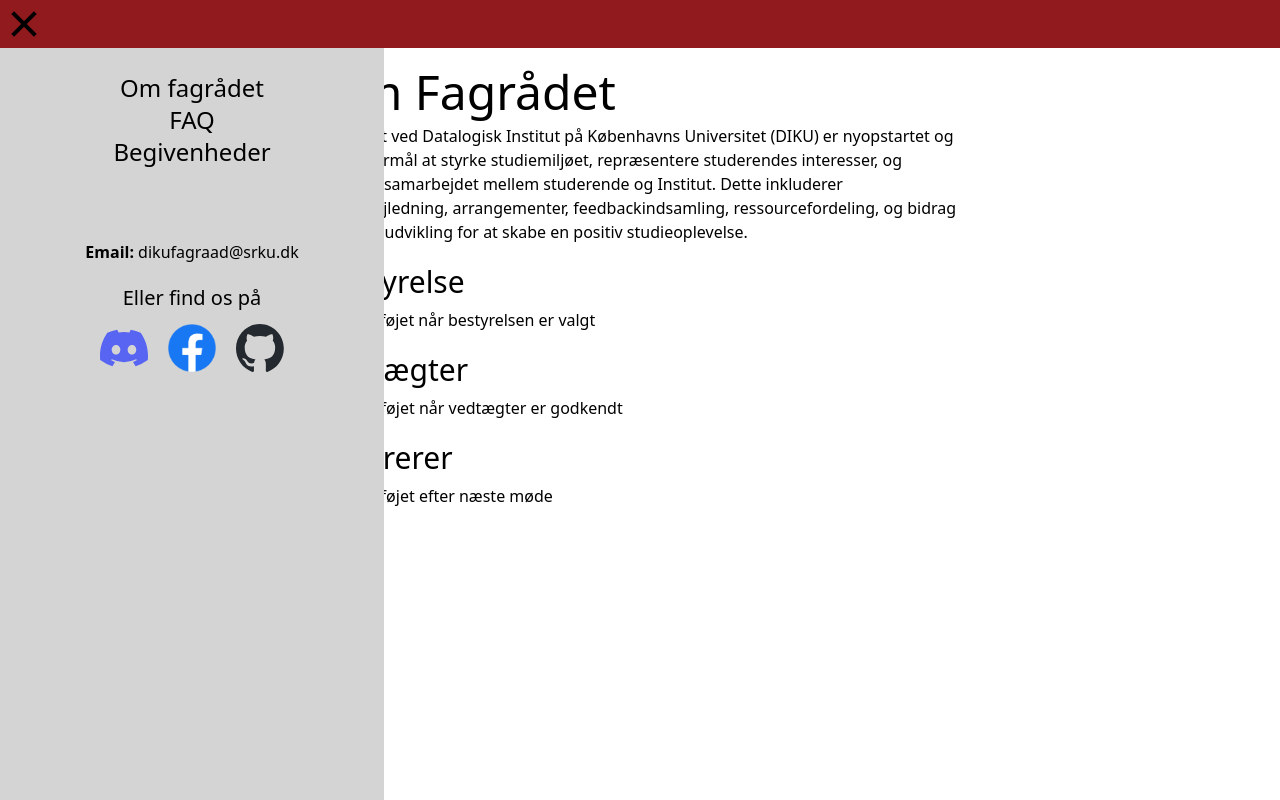
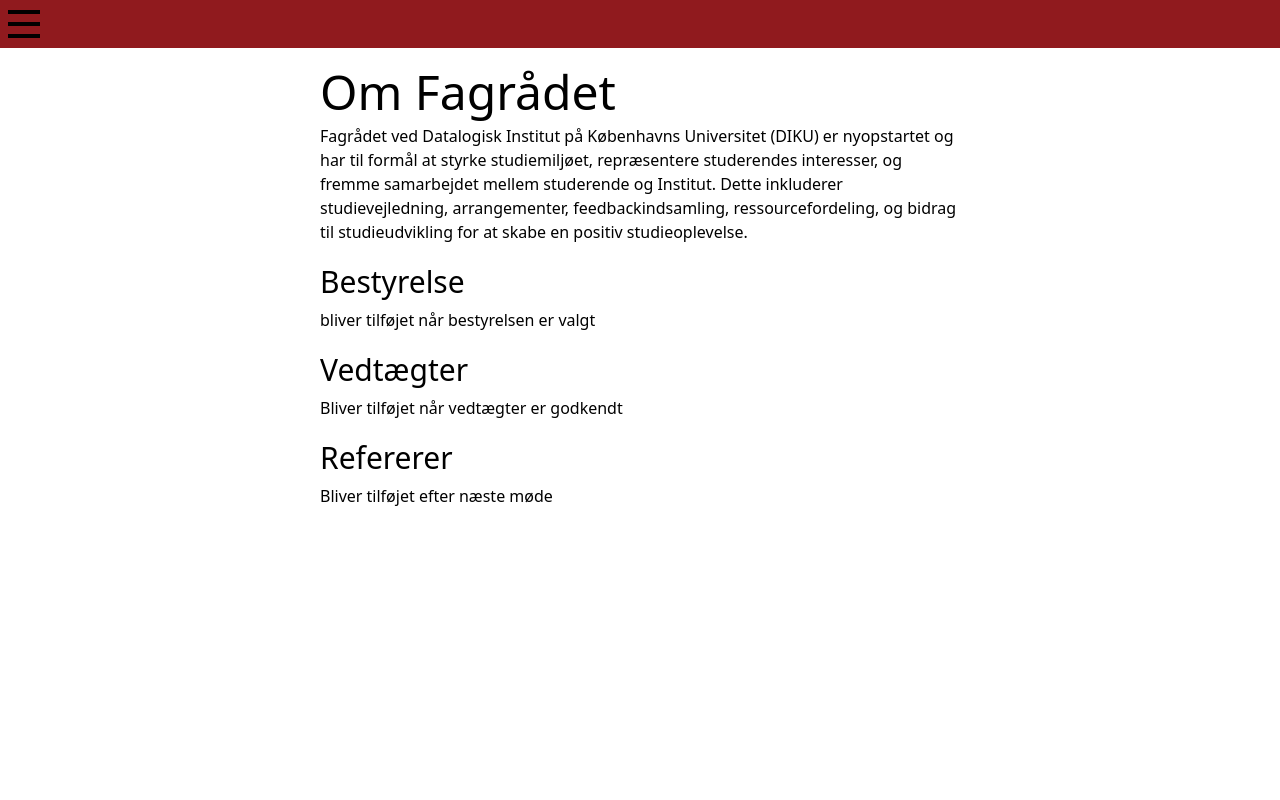
Before and after one commit to diku-fagraad/diku-fagraad.github.io, a SvelteKit app: page / in a window 1280 px wide. Built offline with nearby package versions, Linux system fonts and the light colour scheme.

Commit message:
menu is not open on new page

```diff
--- a/src/routes/+layout.svelte
+++ b/src/routes/+layout.svelte
@@ -2,7 +2,7 @@
   import "../app.css";
   import MenuIcon from "../component/MenuIcon.svelte";
 
-  let isMenuOpen: boolean = true;
+  let isMenuOpen: boolean = false;
 </script>
 
 
```
